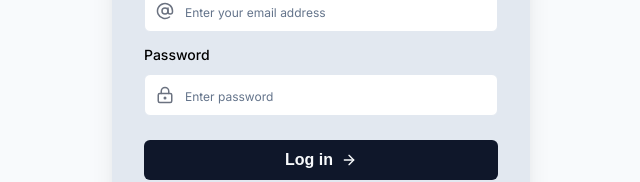
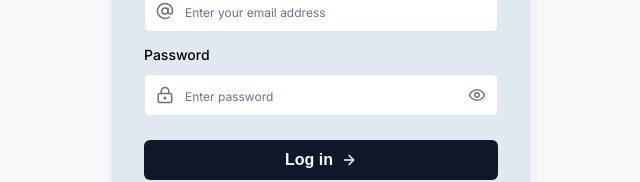
Before and after one commit to syjem/nextjs-dashboard, a Next.js app: page /login in a window 1280 px wide. Shown: the part 280-462 px from the top of the page, without its empty margins (319-959 px from the left). Built offline with nearby package versions, Linux system fonts and the light colour scheme; a web font is replaced by a local one.

Commit message:
add show password functionality

```diff
--- a/app/ui/login-form.tsx
+++ b/app/ui/login-form.tsx
@@ -10,12 +10,26 @@ import {
   ArrowRight,
   AtSign,
   AlertCircle,
+  Eye,
+  EyeOff,
   Loader2,
   LockKeyhole,
 } from 'lucide-react';
+import { useState } from 'react';
+
+const eyeIcons =
+  'absolute right-3 top-1/2 h-[18px] w-[18px] -translate-y-1/2 text-gray-500 peer-focus:text-slate-900 dark:peer-focus:text-slate-200';
+
+const inputIcons =
+  'pointer-events-none absolute left-3 top-1/2 h-[18px] w-[18px] -translate-y-1/2 text-gray-500 peer-focus:text-slate-900 dark:peer-focus:text-slate-200';
 
 export default function LoginForm() {
   const [code, action] = useFormState(authenticate, undefined);
+  const [isPasswordVisible, setIsPasswordVisible] = useState(false);
+
+  const showPasswordHandler = () => {
+    setIsPasswordVisible(!isPasswordVisible);
+  };
 
   return (
     <form action={action} className="space-y-3 shadow-xl">
@@ -36,7 +50,7 @@ export default function LoginForm() {
                 required
                 autoComplete="off"
               />
-              <AtSign className="pointer-events-none absolute left-3 top-1/2 h-[18px] w-[18px] -translate-y-1/2 text-gray-500 peer-focus:text-slate-900 dark:peer-focus:text-slate-200" />
+              <AtSign className={inputIcons} />
             </div>
           </div>
           <div className="mt-4 flex flex-col gap-3">
@@ -45,13 +59,18 @@ export default function LoginForm() {
               <Input
                 className="peer pl-10 py-5 placeholder:text-xs"
                 id="password"
-                type="password"
+                type={!isPasswordVisible ? 'password' : 'text'}
                 name="password"
                 placeholder="Enter password"
                 required
                 minLength={6}
               />
-              <LockKeyhole className="pointer-events-none absolute left-3 top-1/2 h-[18px] w-[18px] -translate-y-1/2 text-gray-500 peer-focus:text-slate-900 dark:peer-focus:text-slate-200" />
+              <LockKeyhole className={inputIcons} />
+              {isPasswordVisible ? (
+                <EyeOff className={eyeIcons} onClick={showPasswordHandler} />
+              ) : (
+                <Eye className={eyeIcons} onClick={showPasswordHandler} />
+              )}
             </div>
           </div>
         </div>
```
